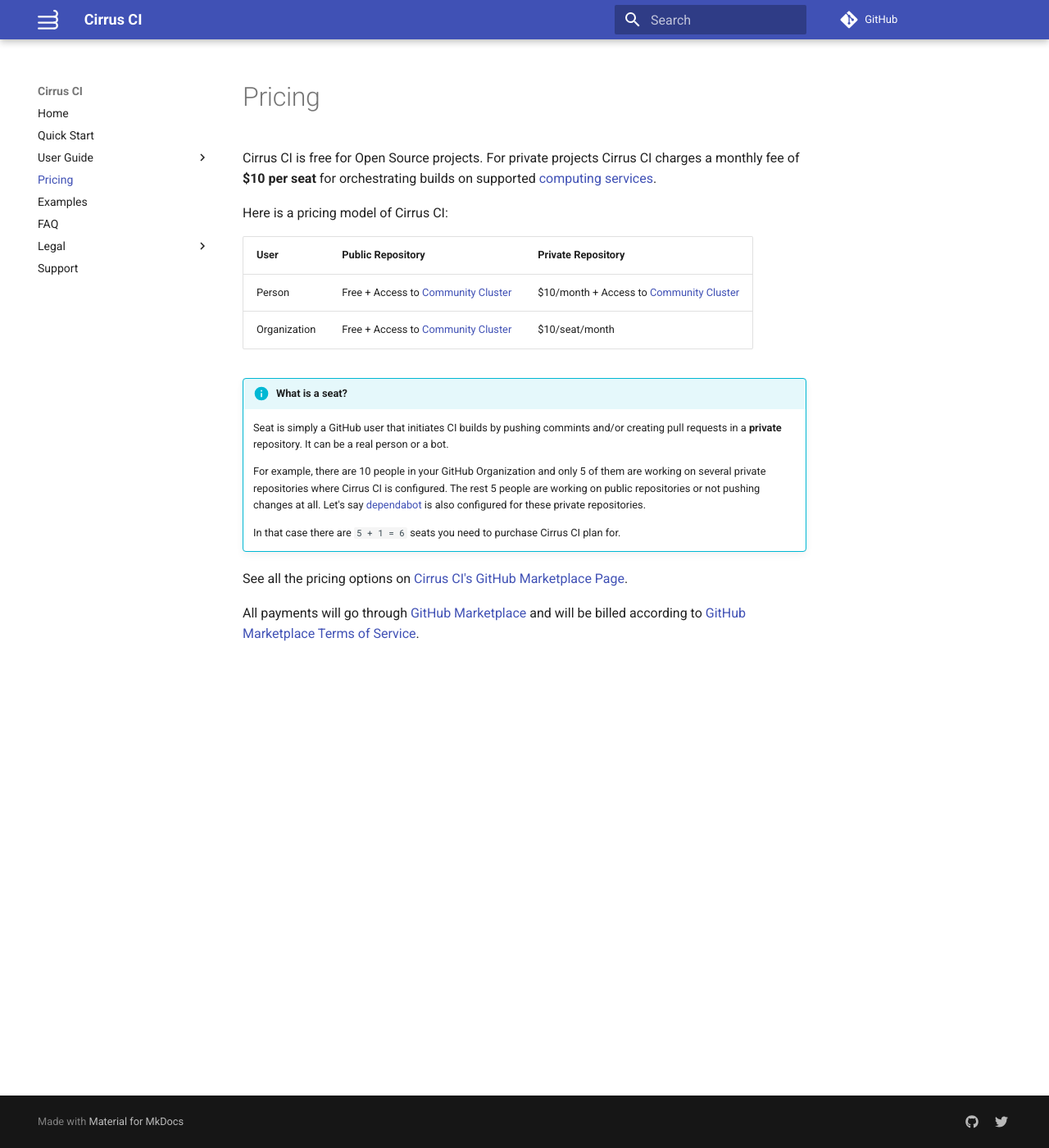
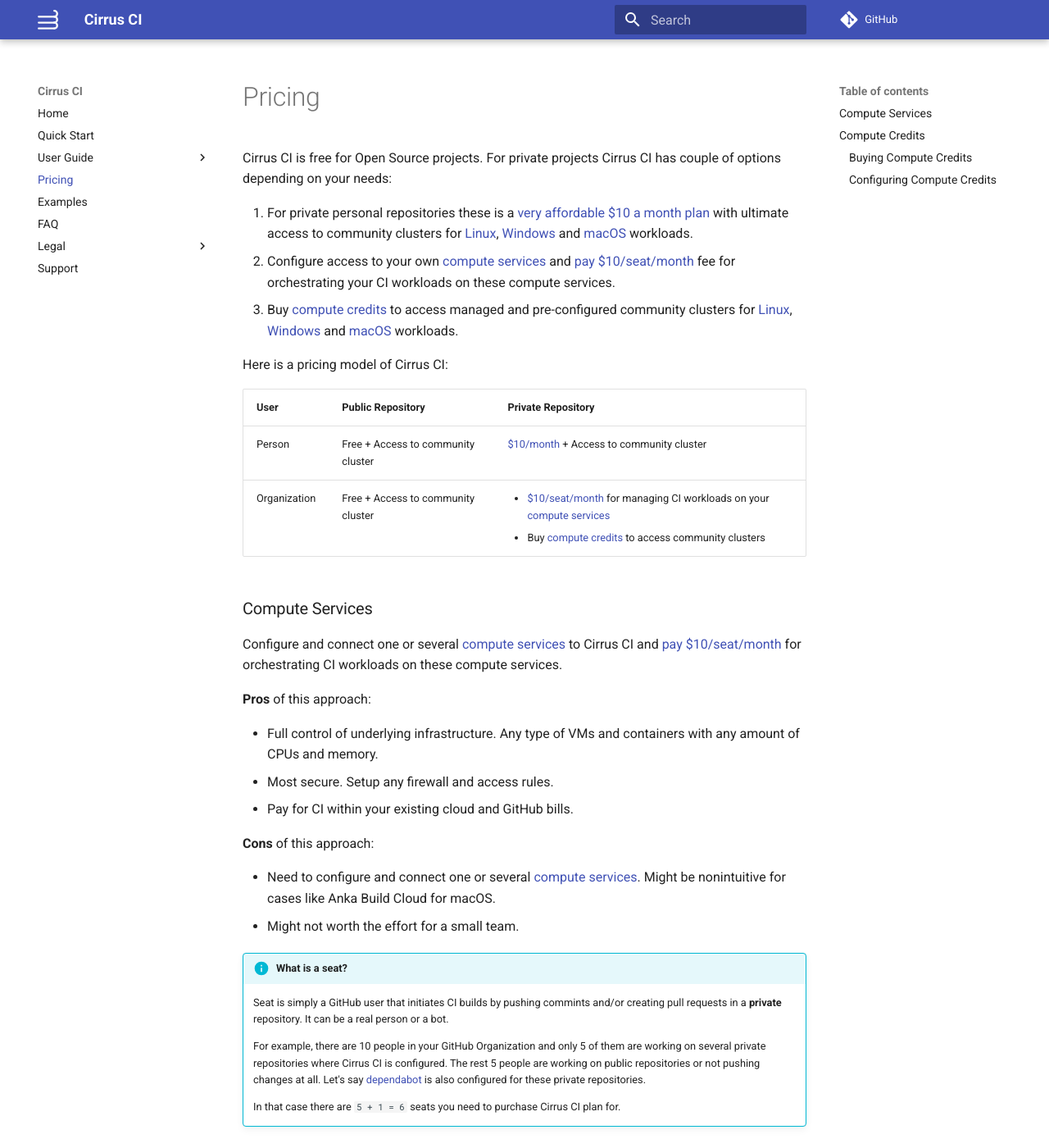
Before and after one commit to cirruslabs/cirrus-ci-docs, an MkDocs documentation site: the page built from docs/pricing.md, in a window 1280 px wide and 1400 px high. Shown: the whole window at 82% size. Built offline with MkDocs 1.6.1 and Material for MkDocs 9.7.7, drawn with Linux system fonts in a browser that asks for light colours; comment, search, counter and statistics services are not loaded; some of the changed text lies outside the part shown.

Commit message:
Compute Credits

````diff
--- a/docs/pricing.md
+++ b/docs/pricing.md
@@ -1,14 +1,36 @@
 # Pricing
 
-Cirrus CI is free for Open Source projects. For private projects Cirrus CI charges a monthly fee of **$10 per seat** for orchestrating builds on
-supported [computing services](guide/supported-computing-services.md).
+Cirrus CI is free for Open Source projects. For private projects Cirrus CI has couple of options depending on your needs:
+
+1. For private personal repositories these is a [very affordable $10 a month plan](https://github.com/marketplace/cirrus-ci/plan/MDIyOk1hcmtldHBsYWNlTGlzdGluZ1BsYW45OTI=#pricing-and-setup) with
+ultimate access to community clusters for [Linux](/guide/linux.md), [Windows](/guide/windows.md) and [macOS](/guide/macOS.md) workloads.
+2. Configure access to your own [compute services](#compute-services) and [pay $10/seat/month](https://github.com/marketplace/cirrus-ci/plan/MDIyOk1hcmtldHBsYWNlTGlzdGluZ1BsYW45OTM=#pricing-and-setup)
+   fee for orchestrating your CI workloads on these compute services.
+3. Buy [compute credits](#compute-credits) to access managed and pre-configured community clusters for [Linux](/guide/linux.md), [Windows](/guide/windows.md) and [macOS](/guide/macOS.md) workloads.
 
 Here is a pricing model of Cirrus CI:
 
 User | Public Repository | Private Repository
 --- | --- | ---
-Person | Free + Access to [Community Cluster](guide/supported-computing-services.md#community-cluster) | $10/month + Access to [Community Cluster](guide/supported-computing-services.md#community-cluster)
-Organization | Free + Access to [Community Cluster](guide/supported-computing-services.md#community-cluster) | $10/seat/month
+Person | Free + Access to community cluster | [$10/month](https://github.com/marketplace/cirrus-ci/plan/MDIyOk1hcmtldHBsYWNlTGlzdGluZ1BsYW45OTI=#pricing-and-setup) + Access to community cluster
+Organization | Free + Access to community cluster | <ul><li>[$10/seat/month](#compute-services) for managing CI workloads on your [compute services](#compute-services)</li><li>Buy [compute credits](#compute-credits) to access community clusters</li></ul>
+
+### Compute Services
+
+Configure and connect one or several [compute services](/guide/supported-computing-services.md) to Cirrus CI and [pay $10/seat/month](https://github.com/marketplace/cirrus-ci/plan/MDIyOk1hcmtldHBsYWNlTGlzdGluZ1BsYW45OTM=#pricing-and-setup)
+for orchestrating CI workloads on these compute services.
+
+**Pros** of this approach:
+
+  * Full control of underlying infrastructure. Any type of VMs and containers with any amount of CPUs and memory.
+  * Most secure. Setup any firewall and access rules.
+  * Pay for CI within your existing cloud and GitHub bills.
+
+**Cons** of this approach:
+
+  * Need to configure and connect one or several [compute services](/guide/supported-computing-services.md). Might be
+    nonintuitive for cases like Anka Build Cloud for macOS.
+  * Might not worth the effort for a small team.
 
 !!! info "What is a seat?"
 
@@ -21,7 +43,64 @@ Organization | Free + Access to [Community Cluster](guide/supported-computing-se
 
     In that case there are `5 + 1 = 6` seats you need to purchase Cirrus CI plan for.
 
-See all the pricing options on [Cirrus CI's GitHub Marketplace Page](https://github.com/marketplace/cirrus-ci).
+### Compute Credits
 
-All payments will go through [GitHub Marketplace](https://github.com/marketplace) and will be billed according to
-[GitHub Marketplace Terms of Service](https://help.github.com/articles/github-marketplace-terms-of-service/#d-payment-billing-schedule-and-cancellation).
+Sometimes configuring your own [compute services](#compute-services) doesn't worth it. It takes time and effort to configure
+and maintain them. For such cases there is a way to use the same community clusters that Open Source community is enjoying.
+Use compute credits with your private or public repositories of any scale.
+
+1 compute credit can be bought for 1 US dollar. Here is how much 1000 minutes of CPU time will cost for different platforms:
+
+  * 1000 minutes of 1 virtual CPU for Linux for 5 compute credits
+  * 1000 minutes of 1 virtual CPU for Windows for 10 compute credits
+  * 1000 minutes of 1 CPU with hyper-threading enabled (comparable to 2 vCPUs) for macOS for 30 compute credits
+
+All tasks using compute credits are charged on per-second basis. 2 CPU Linux task takes 2 minutes? Pay **2 cents**.
+
+!!! info "Priority Scheduling"
+    Tasks that are using compute credits will be prioritized and will be scheduled as fast as possible.
+
+**Pros** of this approach:
+
+  * Use the same pre-configured infrastructure as Open Source community is enjoying.
+  * No need to configure anything. Let Cirrus CI team to manage and upgrade infrastructure for you.
+  * Per-second billing with no additional minimum or monthly fees.
+  * Cost efficient for small teams.
+
+**Cons** of this approach:
+
+  * Not cost efficient for big teams.
+  * No support for exotic use cases like GPUs, SSDs and 100+ cores machines.
+
+#### Buying Compute Credits
+
+To see your current balance, recent transactions and to buy more compute credits go to your organization's settings page:
+
+```bash
+https://cirrus-ci.com/settings/github/MY-ORGANIZATION
+```
+
+!!! info "200 hours worth of compute credits for free!"
+    Every organization on GitHub gets 60 compute credits upon Cirrus CI App installation. It has never been easier to try
+    Cirrus CI on private organizational repositories.
+
+#### Configuring Compute Credits
+
+Compute credits can be used with any of the following instance types: `container`, `windows_container` and `osx_instance`.
+No additional configuration needed.
+
+```yaml
+task:
+  container:
+    image: node:latest
+  ...
+```
+
+!!! tip "Using compute credits for public repositories"
+    If you willing to boost Cirrus CI for public repositories you need to explicitly mark a task to use compute credits
+    with `use_compute_credits` field:
+
+    ```yaml
+    task:
+      use_compute_credits: $CIRRUS_PR != ''
+    ```
````
Also changed, not shown: docs/guide/linux.md (+5 -4 lines), docs/guide/macOS.md (+2 -1 lines), docs/guide/windows.md (+2 -2 lines), docs/index.md (+5 -10 lines).
